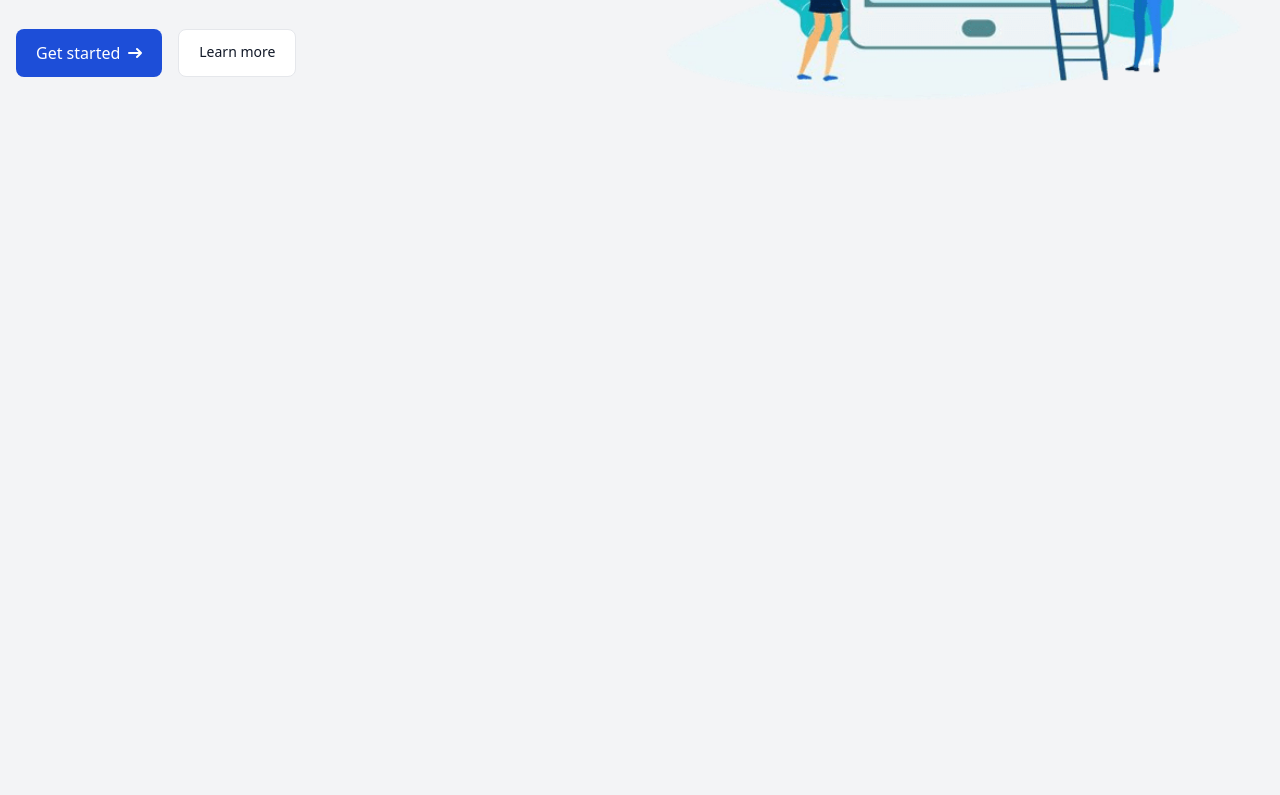
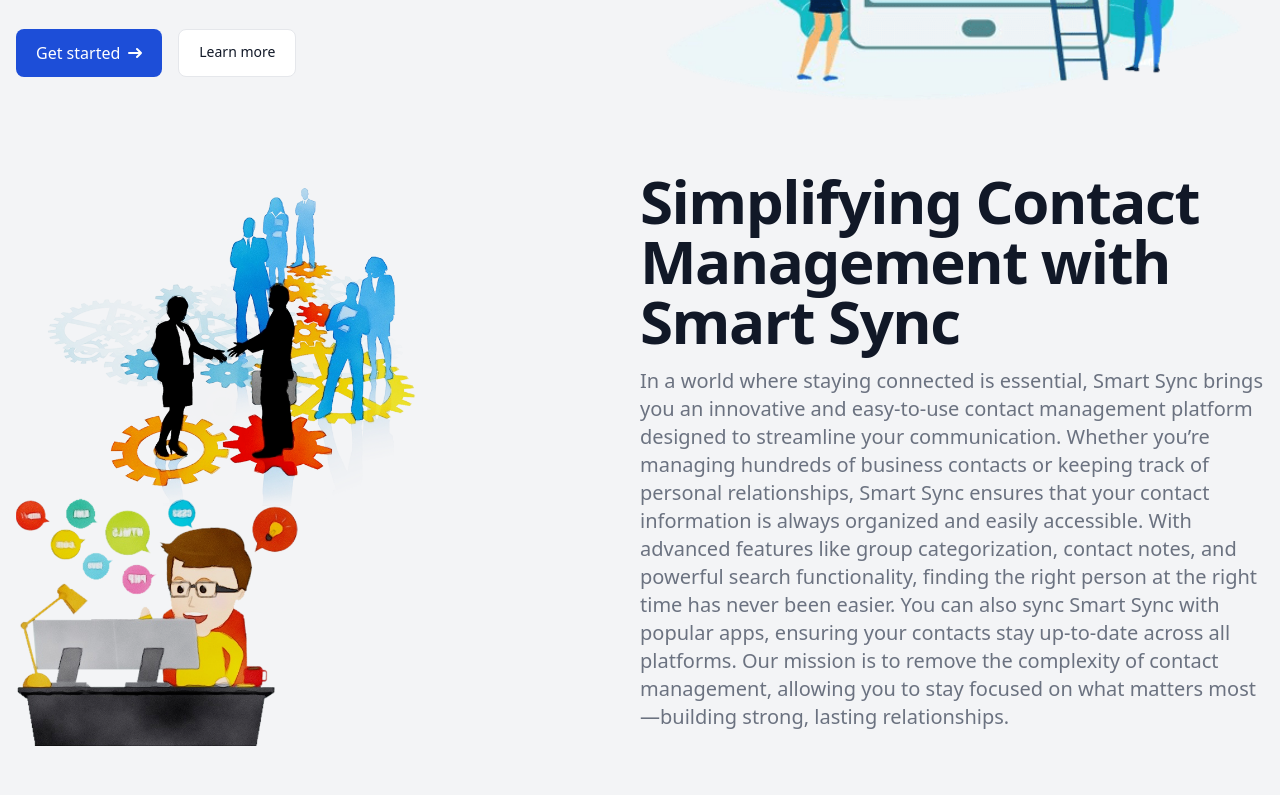
Before and after one commit to kahkasha17/SmartSync, a website: page index.html in a window 1280 px wide. Shown: the part 465-1260 px from the top of the page. Before the commit the page ends 800 px from the top, so only its background shows below. Drawn offline with nearby package versions, Linux system fonts and the light colour scheme.

Commit message:
about section update

```diff
--- a/index.html
+++ b/index.html
@@ -63,7 +63,7 @@
         <a href="#" class="block py-2 px-3 text-white bg-blue-700 rounded md:bg-transparent md:text-blue-700 md:p-0 md:dark:text-blue-500" aria-current="page">Home</a>
       </li>
       <li>
-        <a href="#" class="block py-2 px-3 text-gray-900 rounded hover:bg-gray-100 md:hover:bg-transparent md:hover:text-blue-700 md:p-0 md:dark:hover:text-blue-500 dark:text-white dark:hover:bg-gray-700 dark:hover:text-white hover:text-blue-700 md:dark:hover:bg-transparent dark:border-gray-700">About Us</a>
+        <a href="#AboutSection" class="block py-2 px-3 text-gray-900 rounded hover:bg-gray-100 md:hover:bg-transparent md:hover:text-blue-700 md:p-0 md:dark:hover:text-blue-500 dark:text-white dark:hover:bg-gray-700 dark:hover:text-white hover:text-blue-700 md:dark:hover:bg-transparent dark:border-gray-700">About Us</a>
       </li>
       <li>
         <a href="#" class="block py-2 px-3 text-gray-900 rounded hover:bg-gray-100 md:hover:bg-transparent md:hover:text-blue-700 md:p-0 md:dark:hover:text-blue-500 dark:text-white dark:hover:bg-gray-700 dark:hover:text-white hover:text-blue-700 md:dark:hover:bg-transparent dark:border-gray-700">Features</a>
@@ -111,7 +111,40 @@
 
 
 <!-- Home Page Ends Here -->
- <!-- Script for Flowbite -->
+
+<!-- About us Section -->
+
+
+<section class="dark:bg-gray-900" id="AboutSection">
+  <div class="py-8 px-4 mx-auto max-w-screen-xl flex flex-col lg:flex-row items-center lg:items-start text-center lg:text-left">
+    <!-- Image Section (Left Side) -->
+    <div class="lg:w-1/2 lg:pr-8 mt-8 lg:mt-0 hide-on-small">
+      <img src="./Images/homepage.png" alt="home page image" class="object-contain rounded-lg" style="width: 100%; max-width: 400px; height: auto;">
+    </div>
+
+    <!-- Text Section (Right Side) -->
+    <div class="lg:w-1/2">
+      <h1 class="mb-4 text-4xl font-extrabold tracking-tight leading-none text-gray-900 md:text-5xl lg:text-6xl dark:text-white">
+        Simplifying Contact Management with Smart Sync
+
+      </h1>
+      <p class="mb-8 text-lg font-normal text-gray-500 lg:text-xl sm:px-16 lg:px-0 dark:text-gray-400">
+        In a world where staying connected is essential, Smart Sync brings you an innovative and easy-to-use contact management platform designed to streamline your communication. Whether you’re managing hundreds of business contacts or keeping track of personal relationships, Smart Sync ensures that your contact information is always organized and easily accessible. With advanced features like group categorization, contact notes, and powerful search functionality, finding the right person at the right time has never been easier. You can also sync Smart Sync with popular apps, ensuring your contacts stay up-to-date across all platforms. Our mission is to remove the complexity of contact management, allowing you to stay focused on what matters most—building strong, lasting relationships.
+      </p>
+
+    </div>
+  </div>
+</section>
+
+<!-- About us Section -->
+
+
+
+<!-- Features section starts here -->
+
+
+ <!-- Features section ends here -->
+<!-- Script for Flowbite -->
     <script src="https://cdnjs.cloudflare.com/ajax/libs/flowbite/1.6.5/flowbite.min.js"></script>
 
 
```
